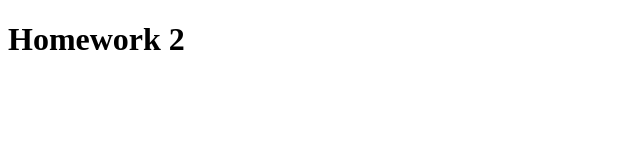
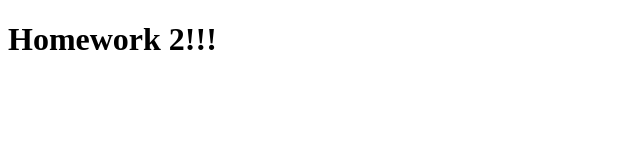
Before and after one commit to schleicherbiker/unccb, a plain HTML site: page hw2/index.html in a window 1280 px wide. Shown: the full height of the page, 0-640 px from the left. Drawn offline with Linux system fonts and the light colour scheme.

Commit message:
Update index.html

```diff
--- a/hw2/index.html
+++ b/hw2/index.html
@@ -3,6 +3,6 @@
     <head>
     </head>
     <body>
-        <h1>Homework 2<h1>
+        <h1>Homework 2!!!<h1>
     </body>
 </html>
```
